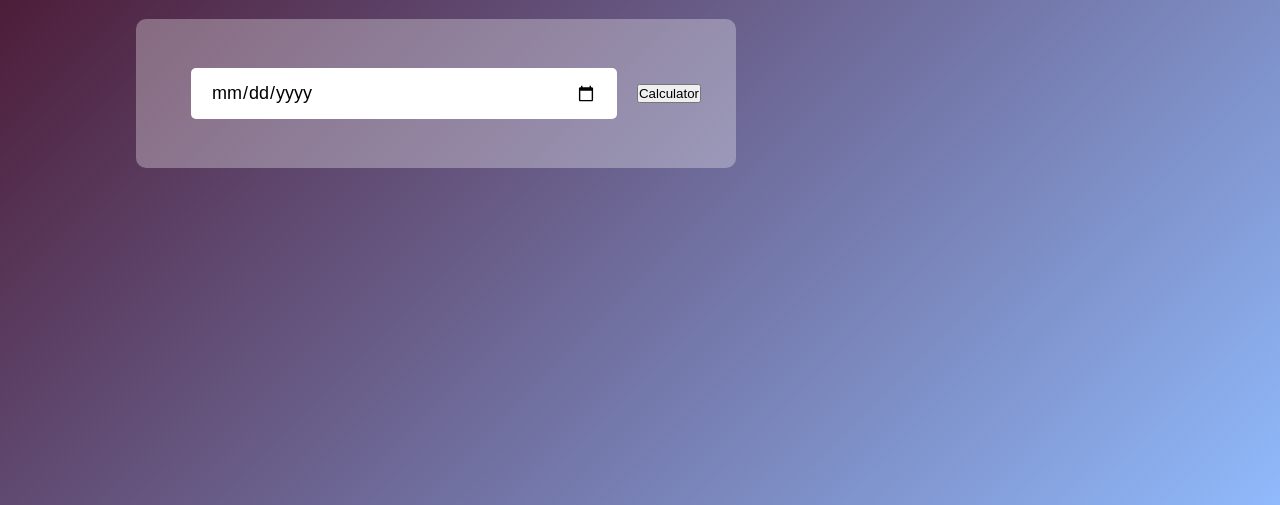
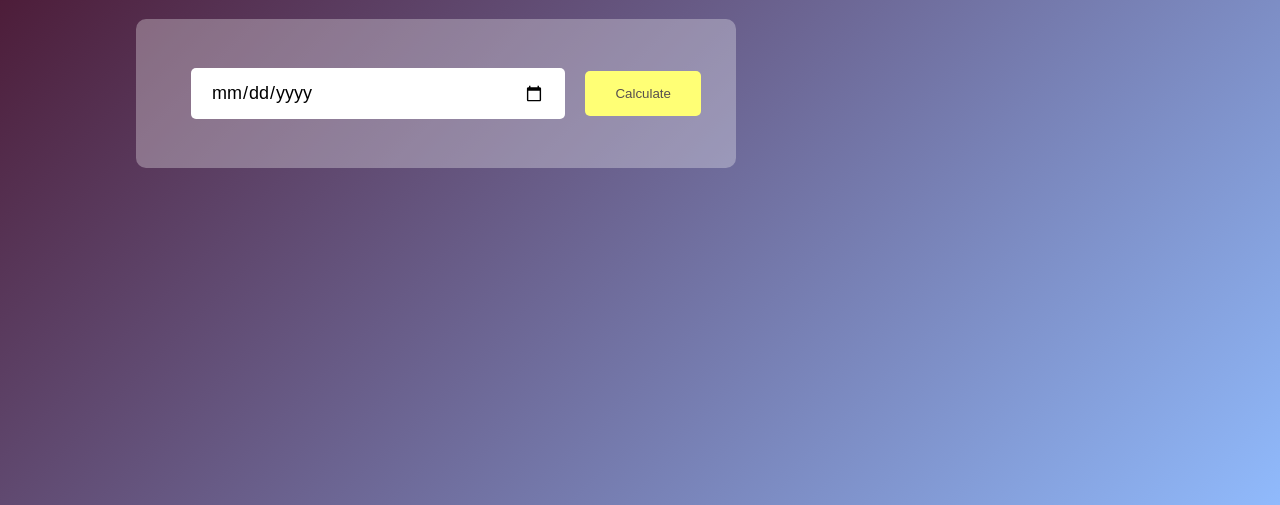
Before and after one commit to Kareena387/age-calculator-using-JavaScript, a plain HTML site: page index.html in a window 1280 px wide. Shown: the part 295-800 px from the top of the page. Drawn offline with Linux system fonts and the light colour scheme.

Commit message:
funtion to calculate today's or past date

```diff
--- a/index.html
+++ b/index.html
@@ -15,11 +15,14 @@
             </h1>
             <div class="input-box">
                 <input type="date" id="date">
-                <button>Calculator</button>
+                <button>Calculate</button>
             </div>
         </div>
     </div>
-
+    <script>
+        let userInput = document.getElementById("date");
+        userInput.max = new Date().toISOString().split("T")[0];
+    </script>
 </body>
 
 </html>
--- a/style.css
+++ b/style.css
@@ -49,3 +49,25 @@
     font-size: 18px;
     position: relative;
 }
+
+.input-box button{
+    background: rgb(255, 255, 117);
+    border: 0;
+    outline: 0;
+    padding: 15px 30px;
+    border-radius: 5px;
+    font-weight: 500;
+    color: #574f4f;
+    cursor: pointer;
+}
+.input-box input::-webkit-calender-picker-indicator{
+    top: 0;
+    left: 0;
+    right: 0;
+    bottom: 0;
+    width: auto;
+    position: absolute;
+    background-position: calc(100%-10px);
+    background-size: 30px;
+    cursor: pointer;
+}
```
